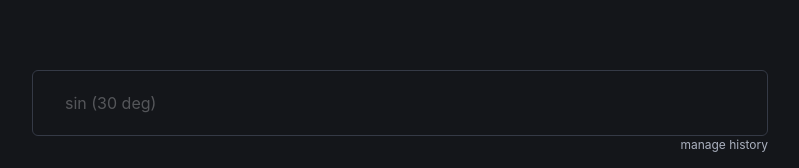
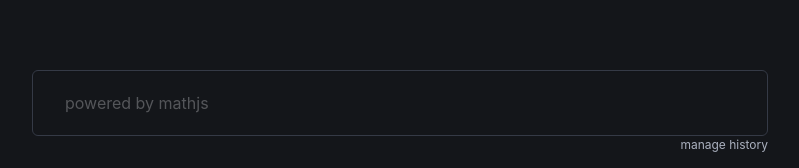
Before and after one commit to tsolawoyin/react.js, a React (Vite) app: page / in a window 1280 px wide. Shown: the part 393-561 px from the top of the page, without its empty margins (240-1039 px from the left). Built offline with nearby package versions, Linux system fonts and the light colour scheme.

Commit message:
Update placeholder

```diff
--- a/src/components/Input.jsx
+++ b/src/components/Input.jsx
@@ -8,7 +8,7 @@ function Input({value, setValue}) {
       id="input-field"
       onInput={e => setValue(e.target.value)}
       value={value}
-      placeholder="sin (30 deg)"
+      placeholder="powered by mathjs"
     />
   );
 }
```
